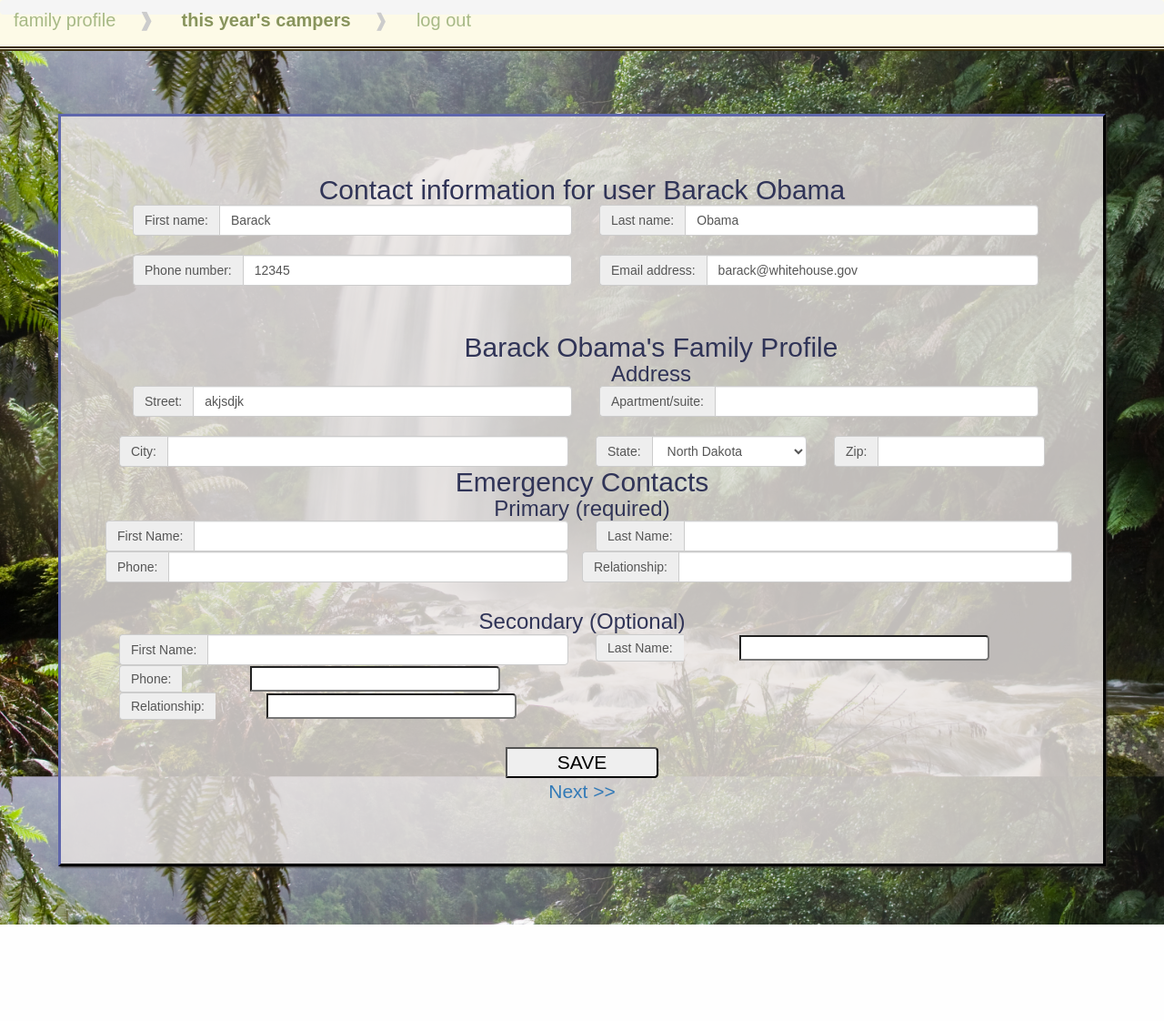
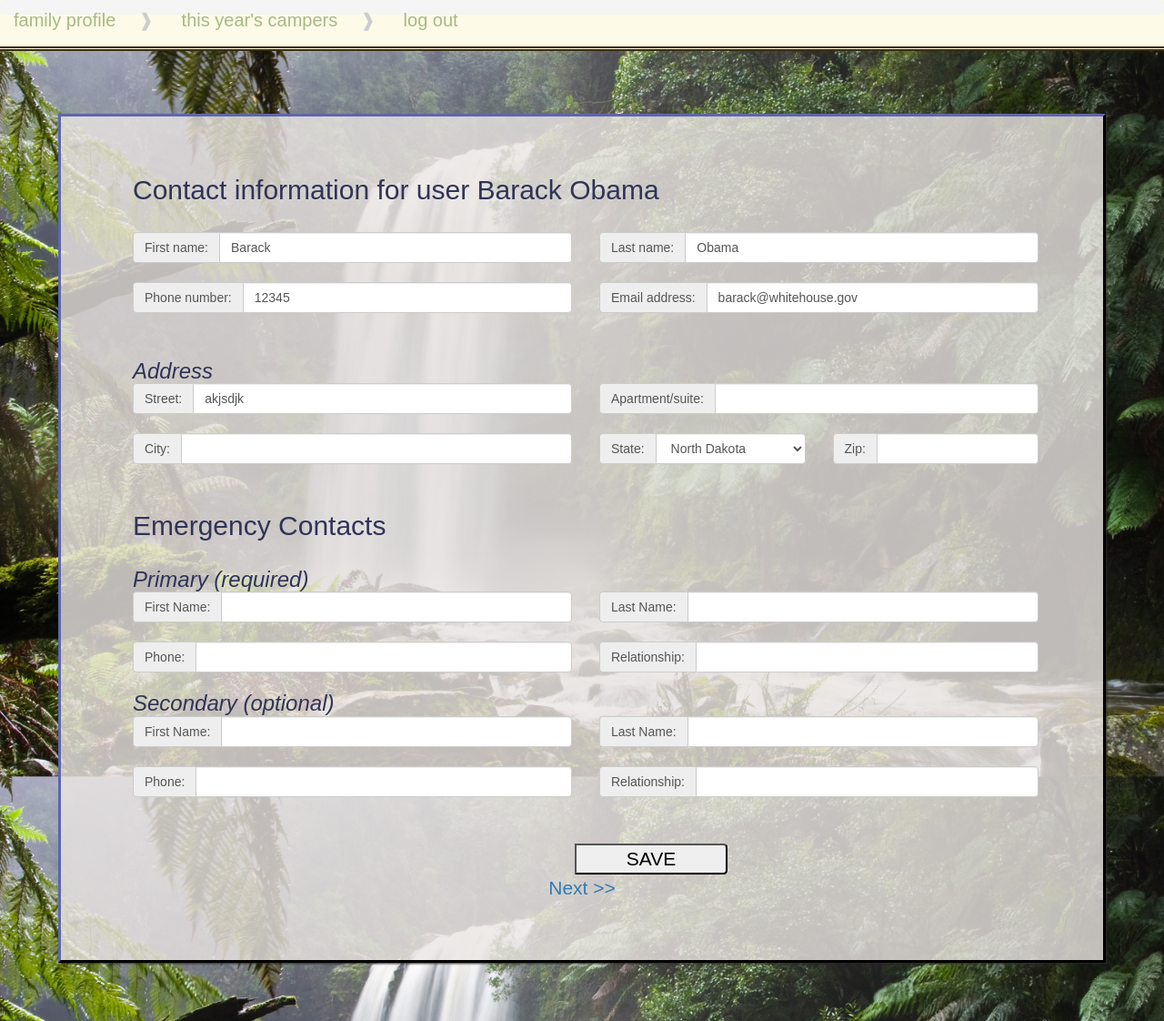
Before and after one commit to EMCain/camp-signup, a Django app: template seabeck_draft/my_app/templates/seabeck_draft/index.html in a window 1280 px wide. Shown: the whole page at 91% size. Before the commit the page ends 1016 px from the top, so only its background shows below. Run offline with Django 3.2, Linux system fonts and the light colour scheme; the template is opened without the code that fills it: values that come from a table or form of the project are taken from there, others are empty; data comes from the database, SQL or seed files in the repository; both versions use the stored data as it was after the commit; some libraries are stand-ins or nearby versions.

Commit message:
working on improving profile form--adding change listeners

```diff
--- a/seabeck_draft/my_app/static/my_app/css/custom.css
+++ b/seabeck_draft/my_app/static/my_app/css/custom.css
@@ -14,6 +14,13 @@ body {
 body * {
     padding: 0;
     margin:0;
+}
+
+h1, h2, h3 {
+    text-align: left;
+}
+h3 {
+    font-style: italic;
 }
 
 header {
--- a/seabeck_draft/my_app/static/my_app/js/fill-grade-menu.js
+++ b/seabeck_draft/my_app/static/my_app/js/fill-grade-menu.js
@@ -6,7 +6,6 @@
 graderequest = new XMLHttpRequest();
 //var menuTimeout;
 
-window.gradeFillNeeded = true;
 
 function fillGrades(){
     console.log("starting fillGrades");
@@ -16,8 +15,8 @@ function fillGrades(){
     for(var i =0; i < menus.length; i++){
         var menu = menus[i];
 
-        for(var grade_index in window.grades_data){
-            var grade = window.grades_data[grade_index];
+        for(var j = 0; j < window.grades_data.length; j++){
+            var grade = window.grades_data[j];
             var opt = document.createElement("option");
             opt.setAttribute("value", grade['code']);
             opt.innerHTML = grade['name'];
@@ -32,7 +31,6 @@ function getGrades(){
     //    console.log("starting getGrades");
         //try {
             window.grades_data = JSON.parse(graderequest.responseText);
-            window.gradeFillNeeded = false;
             fillGrades();
             fetchCampersGrade(); //not sure if this is the right place
     //    } catch (e) {
--- a/seabeck_draft/my_app/static/my_app/js/fill-state-menu.js
+++ b/seabeck_draft/my_app/static/my_app/js/fill-state-menu.js
@@ -67,4 +67,15 @@ function fillMenu(state_value){
     console.log("adding option for " + abbrev);
     states_menu.appendChild(option);
   }
+    states_menu.addEventListener("change", onSelectState)
 }
+
+function onSelectState(e) {
+    var selected = this.value;
+    //send selected to update_family
+    //need to change update_family to a conditional loop
+    //try with update_camper first
+
+}
+
+function fetchFamily(){}//need to create an api family
--- a/seabeck_draft/my_app/templates/seabeck_draft/index.html
+++ b/seabeck_draft/my_app/templates/seabeck_draft/index.html
@@ -27,12 +27,12 @@
 {% endblock %}
 {% block content %}
 
-    <form method="post">
+    <div method="post">
         {% csrf_token %}
 
+        <div class="container">
         <h2>Contact information for user {{ family.user.first_name }} {{ family.user.last_name }}</h2>
-
-        <div class="container">
+        <br>
             <div class="row">
                 <div class="col-lg-6">
                     <div class="input-group">
@@ -75,7 +75,6 @@
             </div>
             <br>
 
-            <h2>{{ family.user.first_name }} {{ family.user.last_name }}'s Family Profile</h2>
 
             <h3>Address</h3>
 
@@ -97,7 +96,7 @@
                     </div>
                 </div>
             </div>
-        </div>
+
             <div class="row">
                 <div class="col-lg-6">
                     <div class="input-group">
@@ -118,11 +117,12 @@
                 Zip: </span><input class="form-control" value="{{ family.zip_code }}" name="zip_code" type="text">
                     </div>
                 </div>
+            </div>
             <br>
 
 
             <h2>Emergency Contacts</h2>
-
+            <br>
 
             <h3>Primary (required)</h3>
 
@@ -150,6 +150,7 @@
                 Phone: </span><input class="form-control" value="{{ family.ec_1_phone }}" name="ec_1_phone" type="text">
                     </div>
                 </div>
+                <div class="col-md-6">
                     <div class="input-group">
                 <span class="input-group-addon">
                 Relationship: </span><input class="form-control" value="{{ family.ec_1_relation }}" name="ec_1_relation"
@@ -157,9 +158,8 @@
                     </div>
                 </div>
             </div>
-        <br>
 
-        <h3>Secondary (Optional)</h3>
+            <h3>Secondary (optional)</h3>
 
                         <div class="row">
                 <div class="col-lg-6">
@@ -174,20 +174,22 @@
 
                     <div class="input-group">
                 <span class="input-group-addon">
-            Last Name: </span><input value="{{ family.ec_2_last }}" name="ec_2_last" type="text">
+            Last Name: </span><input class="form-control" value="{{ family.ec_2_last }}" name="ec_2_last" type="text">
                     </div>
                 </div>
             </div>
-
             <div class="row">
                 <div class="col-lg-6">
                     <div class="input-group">
                 <span class="input-group-addon">
-                Phone: </span><input value="{{ family.ec_2_phone }}" name="ec_2_phone" type="text">
+                Phone: </span><input class="form-control" value="{{ family.ec_2_phone }}" name="ec_2_phone" type="text">
                     </div>
+                </div>
+                <div class="col-md-6">
                     <div class="input-group">
                 <span class="input-group-addon">
-                Relationship: </span><input value="{{ family.ec_2_relation }}" name="ec_2_relation" type="text">
+                Relationship: </span><input class="form-control" value="{{ family.ec_2_relation }}" name="ec_2_relation"
+                                            type="text">
                     </div>
                 </div>
             </div>
@@ -196,16 +198,20 @@
 
             <input type="submit" value="SAVE"/>
 
-    </form>
+        </div>
 
         <a href="/detail/">Next >></a>
 
     </div>
 
-    </div>
+
+
 
     <script src='{% static "my_app/js/fill-state-menu.js" %}'></script>
+    <script src='{% static "my_app/js/profile-update-handler.js" %}'></script>
     <script>
         console.log("starting script");
-        fillMenu("{{ family.state }}");</script>
+        fillMenu("{{ family.state }}");
+        fetchProfile("/api_family/");
+    </script>
 {% endblock %}
--- a/seabeck_draft/my_app/templates/seabeck_draft/logged_in_base_template.html
+++ b/seabeck_draft/my_app/templates/seabeck_draft/logged_in_base_template.html
@@ -20,7 +20,7 @@
         <ol class="breadcrumb">
             <li><a href="/">family profile</a>
             </li>
-            <li class="active">this year's campers</li>
+            <li><a href="/detail">this year's campers</a></li>
             <li><a href="/logout_view/">log out</a> </li>
         </ol>
     {% endblock %}
--- a/seabeck_draft/my_app/views.py
+++ b/seabeck_draft/my_app/views.py
@@ -86,35 +86,68 @@ def logout_view(request):
 @login_required(login_url='/login_needed/')
 def index(request):
     family = get_object_or_404(Family, user=request.user)
-
-    if request.POST:
-        print(request.POST)
-        family.user.first_name = request.POST["first_name"]
-        family.user.last_name = request.POST["last_name"]
-        family.user.email = request.POST["email"]
-        family.user.username = request.POST["email"]
-        family.phone = request.POST["phone"]
-
-        family.street_address = request.POST["street_address"]
-        family.apt_no = request.POST["apt_no"]
-        family.city = request.POST["city"]
-        family.state = request.POST["state"]
-        family.zip_code = request.POST["zip_code"]
-
-        family.ec_1_first = request.POST["ec_1_first"]
-        family.ec_1_last = request.POST["ec_1_last"]
-        family.ec_1_phone = request.POST["ec_1_phone"]
-        family.ec_1_relation = request.POST["ec_1_relation"]
-
-        family.ec_2_first = request.POST["ec_2_first"]
-        family.ec_2_last = request.POST["ec_2_last"]
-        family.ec_2_phone = request.POST["ec_2_phone"]
-        family.ec_2_relation = request.POST["ec_2_relation"]
-
-        family.save()
-        return HttpResponseRedirect("/")
+    #
+    # if request.POST:
+    #     print(request.POST)
+    #     family.user.first_name = request.POST["first_name"]
+    #     family.user.last_name = request.POST["last_name"]
+    #     family.user.email = request.POST["email"]
+    #     family.user.username = request.POST["email"]
+    #     family.phone = request.POST["phone"]
+    #
+    #     family.street_address = request.POST["street_address"]
+    #     family.apt_no = request.POST["apt_no"]
+    #     family.city = request.POST["city"]
+    #     family.state = request.POST["state"]
+    #     family.zip_code = request.POST["zip_code"]
+    #
+    #     family.ec_1_first = request.POST["ec_1_first"]
+    #     family.ec_1_last = request.POST["ec_1_last"]
+    #     family.ec_1_phone = request.POST["ec_1_phone"]
+    #     family.ec_1_relation = request.POST["ec_1_relation"]
+    #
+    #     family.ec_2_first = request.POST["ec_2_first"]
+    #     family.ec_2_last = request.POST["ec_2_last"]
+    #     family.ec_2_phone = request.POST["ec_2_phone"]
+    #     family.ec_2_relation = request.POST["ec_2_relation"]
+    #
+    #     family.save()
+    #     return HttpResponseRedirect("/")
 
     return render(request, 'seabeck_draft/index.html', {'family': family})
+
+
+
+@login_required(login_url='/login_needed/')
+def api_family(request):
+    family = get_object_or_404(Family, user=request.user)
+
+    output = []
+
+    family = {
+        'first_name' : family.user.first_name,
+        'last_name' : family.user.last_name,
+        'email' : family.user.email,
+        'phone' : family.phone,
+        'street_address' : family.street_address,
+        'apt_no' : family.apt_no,
+        'city' : family.city,
+        'state' : family.state,
+        'zip_code' : family.zip_code,
+        'ec_1_first' : family.ec_1_first,
+        'ec_1_last' : family.ec_1_last,
+        'ec_1_phone' : family.ec_1_phone,
+        'ec_1_relation' : family.ec_1_relation,
+        'ec_2_first' : family.ec_2_first,
+        'ec_2_last' : family.ec_2_last,
+        'ec_2_phone' : family.ec_2_phone,
+        'ec_2_relation' : family.ec_2_relation
+    }
+
+    output.append(family)
+
+
+    return HttpResponse(json.dumps(output, indent=4), content_type="application/json")
 
 
 
@@ -201,24 +234,27 @@ def update_camper(request):
 
         else:
             camper = get_object_or_404(Camper, id=id)
-            atnd = Attendance.objects.filter(camper=camper, event_year=current_year)[0]
-
+            try:
+                atnd = Attendance.objects.filter(camper=camper, event_year=current_year)[0]
+            except IndexError:
+                print "not attending this year"
 
 
         grades = Grade.objects.all()
 
-        print "attn is", atnd
-
-        if "action" in request.POST:
-            if request.POST.get("action") == "delete":
-                camper.delete()
+        #
+        # if "action" in request.POST:
+        #     print "deleting camper" + str(camper)
+        #     if request.POST.get("action") == "delete":
+        #         camper.delete()
+        #         return HttpResponse("camper deleted")
 
         if "dob" in request.POST:
             camper.dob = datetime.datetime.strptime(request.POST.get("dob"), "%Y-%m-%d")
-        # if "last_name" in request.POST:
-        #     user.last_name = request.POST.get("last_name")
-        # if "bio" in request.POST:
-        #     dancer.bio = request.POST.get("bio")
+
+
+
+
 
         if "first_name" in request.POST:
             camper.first_name = request.POST.get("first_name");
@@ -267,10 +303,23 @@ def update_camper(request):
             gradecode = request.POST.get("grade_code")
             atnd.grade = grades.filter(code=int(gradecode))[0]
 
+
+
         camper.save()
         atnd.save()
 
-    return HttpResponse(str(camper.id))
+        if "action" in request.POST:
+            print "deleting camper" + str(camper)
+            if request.POST.get("action") == "delete":
+                camper.delete()
+                try:
+                    atnd.delete()
+                except IndexError:
+                    print "no attendence to delete"
+                return HttpResponse("camper deleted")
+
+
+        return HttpResponse(str(camper.id))
 
 @csrf_exempt
 def change_attendance(request):
@@ -349,37 +398,80 @@ def new_family(request):
 
     return render(request, 'seabeck_draft/new_family.html', {'family': family})
 
-
+@csrf_exempt
 def update_family(request):
     family = get_object_or_404(Family, user=request.user)
 
     if request.POST:
         print(request.POST)
 
-        family.user.first_name = request.POST["first_name"]
-        family.user.last_name = request.POST["last_name"]
-        family.user.email = request.POST["email"]
-        family.user.username = request.POST["email"]
-        family.phone = request.POST["phone"]
 
-        family.street_address = request.POST["street_address"]
-        family.apt_no = request.POST["apt_no"]
-        family.city = request.POST["city"]
-        family.state = request.POST["state"]
-        family.zip_code = request.POST["zip_code"]
+        family_fields_dict = {
+            'first_name' : family.user.first_name,
+            'last_name' : family.user.last_name,
+            'email' : family.user.email,
+            'email' : family.user.username,
+            'phone' : family.phone,
+            'street_address' : family.street_address,
+            'apt_no' : family.apt_no,
+            'city' : family.city,
+            'state' : family.state,
+            'zip_code' : family.zip_code,
+            'ec_1_first' : family.ec_1_first,
+            'ec_1_last' : family.ec_1_last,
+            'ec_1_phone' : family.ec_1_phone,
+            'ec_1_relation' : family.ec_1_relation,
+            'ec_2_first' : family.ec_2_first,
+            'ec_2_last' : family.ec_2_last,
+            'ec_2_phone' : family.ec_2_phone,
+            'ec_2_relation' : family.ec_2_relation
+        }
 
-        family.ec_1_first = request.POST["ec_1_first"]
-        family.ec_1_last = request.POST["ec_1_last"]
-        family.ec_1_phone = request.POST["ec_1_phone"]
-        family.ec_1_relation = request.POST["ec_1_relation"]
+        for attribute in family_fields_dict:
+            if attribute in request.POST:
+                family_fields_dict[attribute] = request.POST[attribute]
+                family.save()
+        if "first_name" in request.POST:
+            family.user.first_name = request.POST["first_name"]
+        if "last_name" in request.POST:
+            family.user.last_name = request.POST["last_name"]
+        if "email" in request.POST:
+            family.user.email = request.POST["email"]
+            family.user.username = request.POST["email"]
+        if "phone" in request.POST:
+            family.phone = request.POST["phone"]
 
-        family.ec_2_first = request.POST["ec_2_first"]
-        family.ec_2_last = request.POST["ec_2_last"]
-        family.ec_2_phone = request.POST["ec_2_phone"]
-        family.ec_2_relation = request.POST["ec_2_relation"]
+        if "street_address" in request.POST:
+            family.street_address = request.POST["street_address"]
+        if "apt_no" in request.POST:
+            family.apt_no = request.POST["apt_no"]
+        if "city" in request.POST:
+            family.city = request.POST["city"]
+        if "state" in request.POST:
+            family.state = request.POST["state"]
+        if "zip_code" in request.POST:
+            family.zip_code = request.POST["zip_code"]
+
+        if "ec_1_first" in request.POST:
+            family.ec_1_first = request.POST["ec_1_first"]
+        if "ec_1_last" in request.POST:
+            family.ec_1_last = request.POST["ec_1_last"]
+        if "ec_1_phone" in request.POST:
+            family.ec_1_phone = request.POST["ec_1_phone"]
+        if "ec_1_relation" in request.POST:
+            family.ec_1_relation = request.POST["ec_1_relation"]
+
+        if "ec_2_first" in request.POST:
+            family.ec_2_first = request.POST["ec_2_first"]
+        if "ec_2_last" in request.POST:
+            family.ec_2_last = request.POST["ec_2_last"]
+        if "ec_2_phone" in request.POST:
+            family.ec_2_phone = request.POST["ec_2_phone"]
+        if "ec_2_relation" in request.POST:
+            family.ec_2_relation = request.POST["ec_2_relation"]
 
         family.save()
-        return HttpResponseRedirect("/")
+        #return HttpResponseRedirect("/")
 
     return render(request, 'seabeck_draft/index.html', {'family': family})
 
--- a/seabeck_draft/seabeck_draft/urls.py
+++ b/seabeck_draft/seabeck_draft/urls.py
@@ -40,8 +40,10 @@ urlpatterns = [
 
     url(r'^api_campers/$', views.api_campers, name='api_campers'),
     url(r'^api_grades/$', views.api_grades, name='api_grades'),
+    url(r'^api_family/$', views.api_family, name='api_family'),
     url(r'^update_camper/$', views.update_camper, name='update_camper'),
     url(r'^change_attendance/$', views.change_attendance, name='change_attendance'),
+    url(r'^update_family/$', views.update_family, name='update_family'),
 
     url(r'^detail/$', views.detail, name='detail'),
 
```
Also changed, not shown: seabeck_draft/my_app/static/my_app/js/draw_detail.js (+16 -5 lines), seabeck_draft/my_app/static/my_app/js/profile-update-handler.js (added, +49 -0 lines), seabeck_draft/db.sqlite3, 2 other files. Lines whose indentation alone changed are shown as unchanged.
